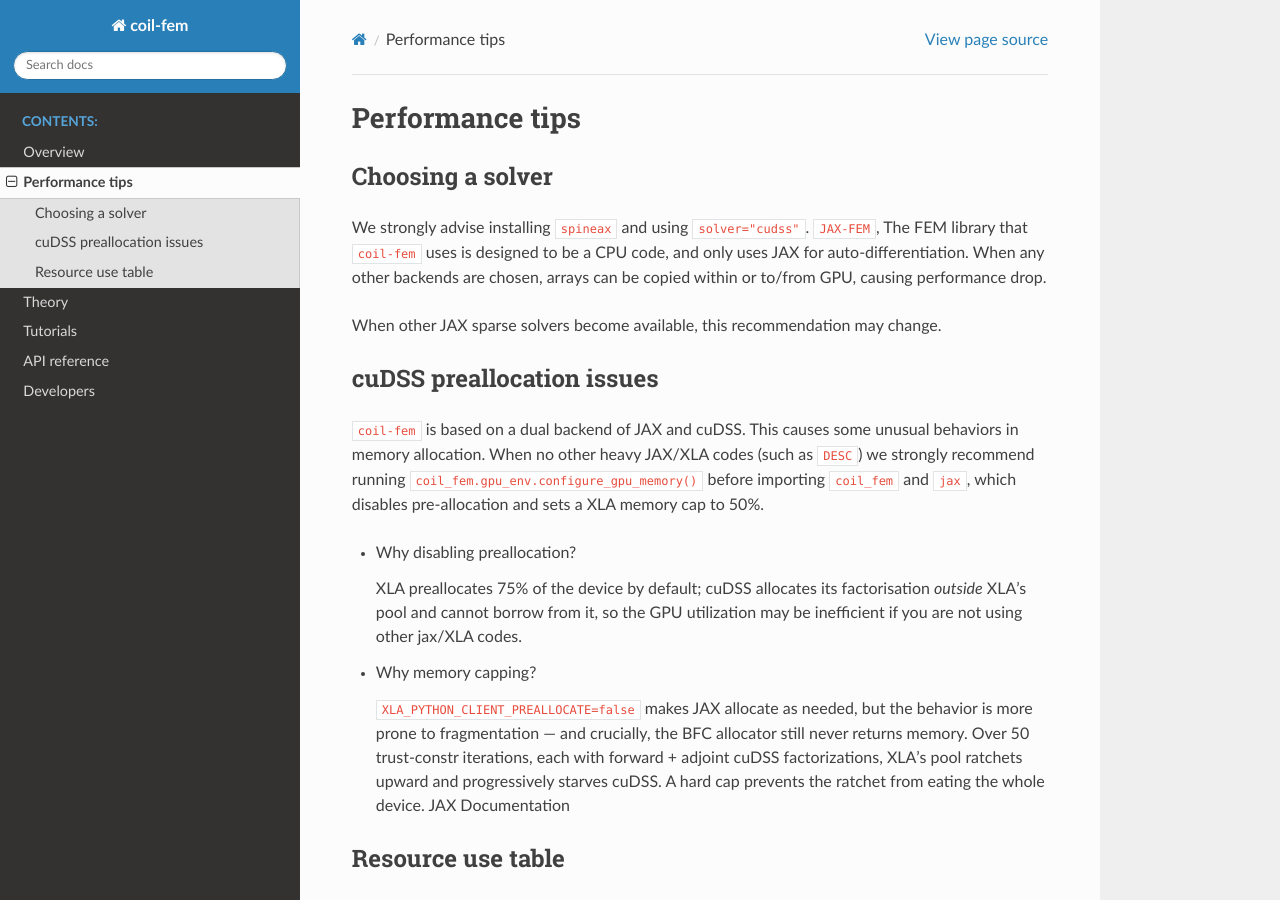
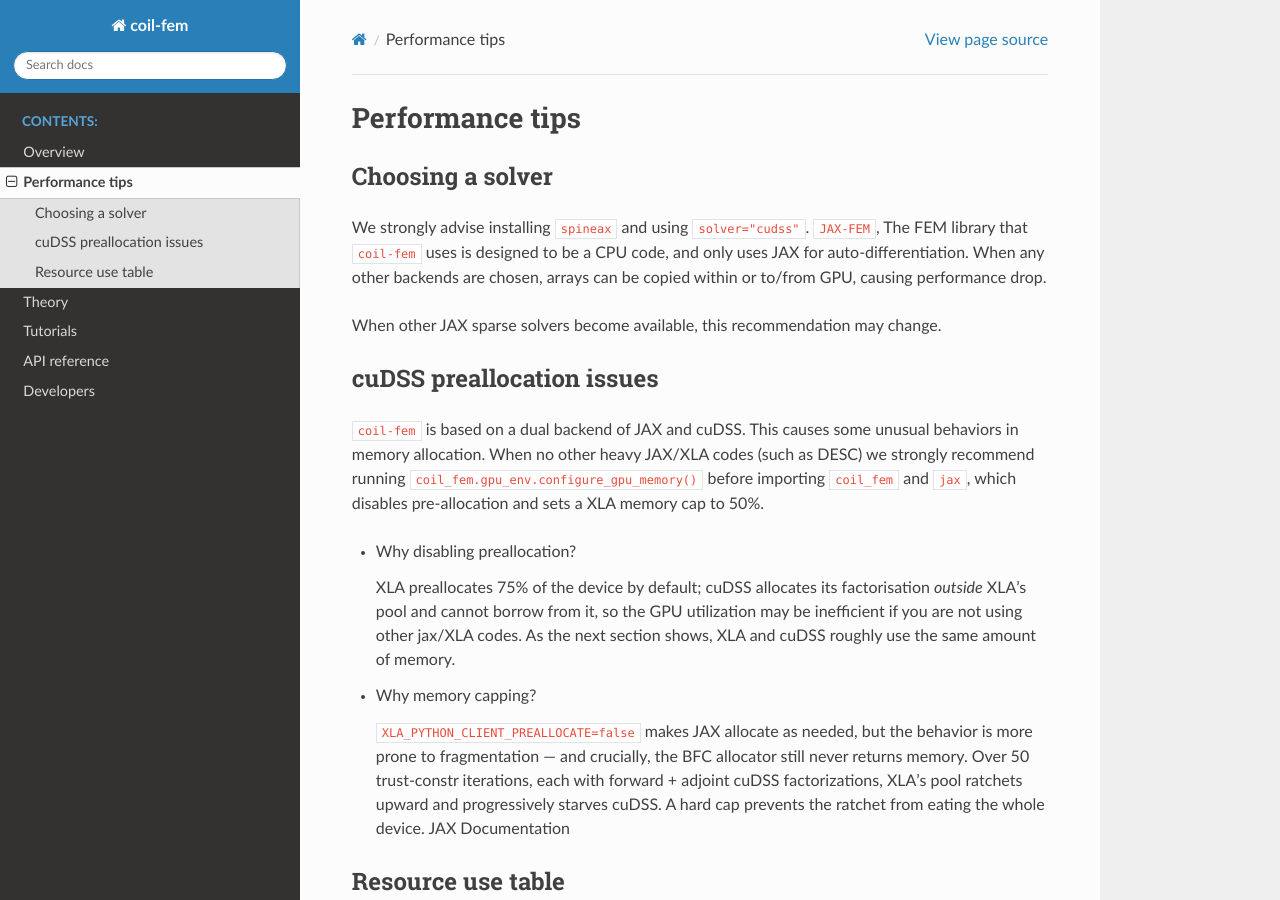
Before and after one commit to lankef/coil-fem, a Sphinx documentation site: the page built from docs/perf.rst, in a window 1280 px wide and 900 px high. Built offline with Sphinx 7.4.7 and the Read the Docs theme 3.1.0, drawn with Linux system fonts in a browser that asks for light colours; pages that are not in the unit, such as notebooks, are missing from menus.

Commit message:
rtd fixes

```diff
--- a/docs/perf.rst
+++ b/docs/perf.rst
@@ -17,7 +17,7 @@ cuDSS preallocation issues
 --------------------------
 
 ``coil-fem`` is based on a dual backend of JAX and cuDSS. This causes some unusual
-behaviors in memory allocation. When no other heavy JAX/XLA codes (such as ``DESC``)
+behaviors in memory allocation. When no other heavy JAX/XLA codes (such as DESC)
 we strongly recommend running ``coil_fem.gpu_env.configure_gpu_memory()`` before
 importing ``coil_fem`` and ``jax``, which disables pre-allocation and sets a XLA
 memory cap to 50%.
@@ -27,7 +27,8 @@ memory cap to 50%.
   XLA preallocates 75% of the device by default; cuDSS allocates
   its factorisation *outside* XLA's pool and cannot borrow from it, so the
   GPU utilization may be inefficient if you are not using other jax/XLA
-  codes.
+  codes. As the next section shows, XLA and cuDSS roughly use the same amount of
+  memory.
 
 - Why memory capping?
 
```
Also changed, not shown: docs/tutorial/optimization_beams.ipynb, docs/tutorial/optimization_simsopt.ipynb.
